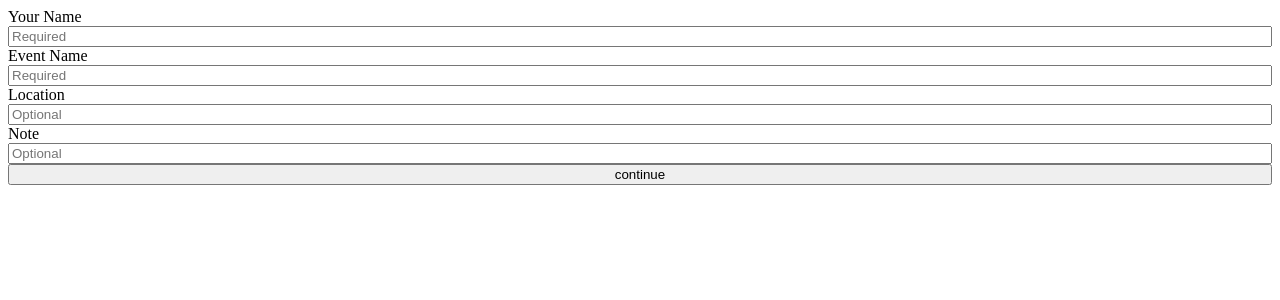
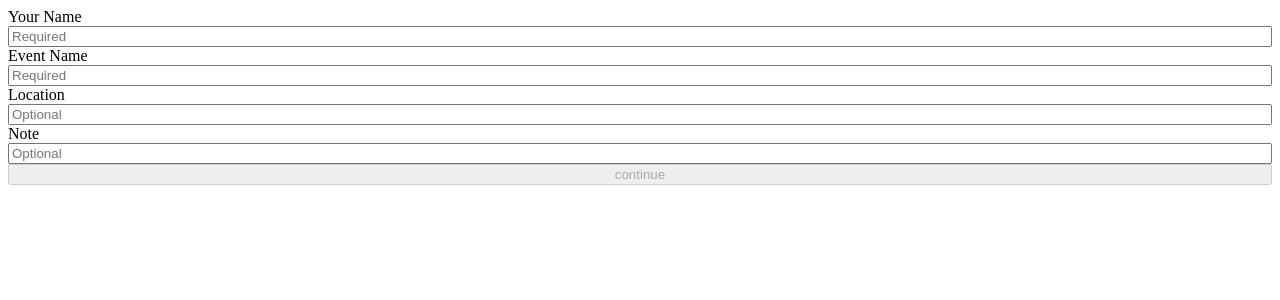
Before and after one commit to JMMFL/when-works, a React (Create React App) app: page / in a window 1280 px wide. Shown: the top 300 px of the page. Built offline with nearby package versions, Linux system fonts and the light colour scheme.

Commit message:
Disabled button if form is invalid

```diff
--- a/src/components/DetailsForm/index.js
+++ b/src/components/DetailsForm/index.js
@@ -49,7 +49,12 @@ export default function DetailsForm({ setDisplay }) {
       >
         Note
       </TextField>
-      <input type="submit" value="continue" onClick={submit} />
+      <input
+        type="submit"
+        value="continue"
+        onClick={submit}
+        disabled={!data.hostName || !data.eventName}
+      />
     </form>
   );
 }
```
